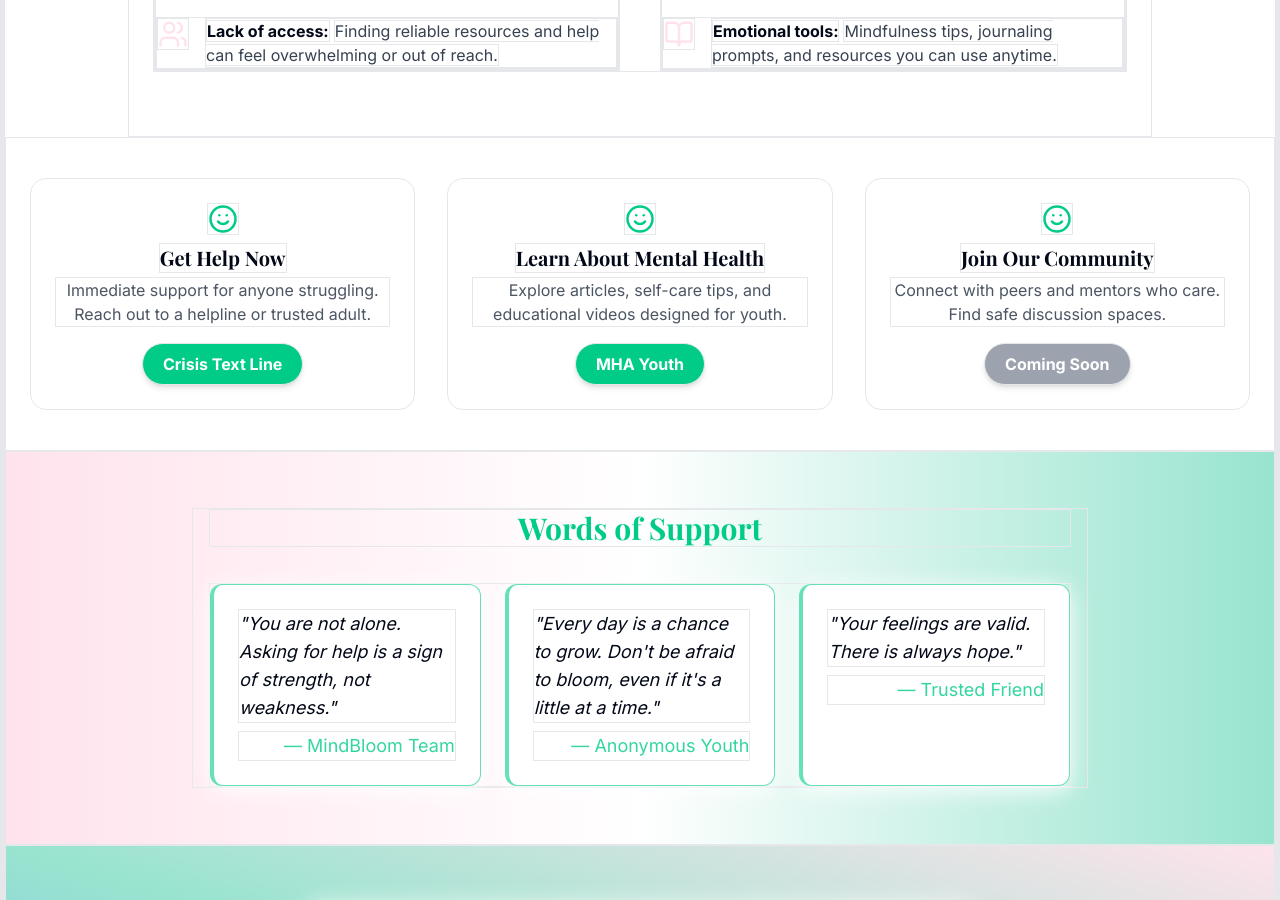
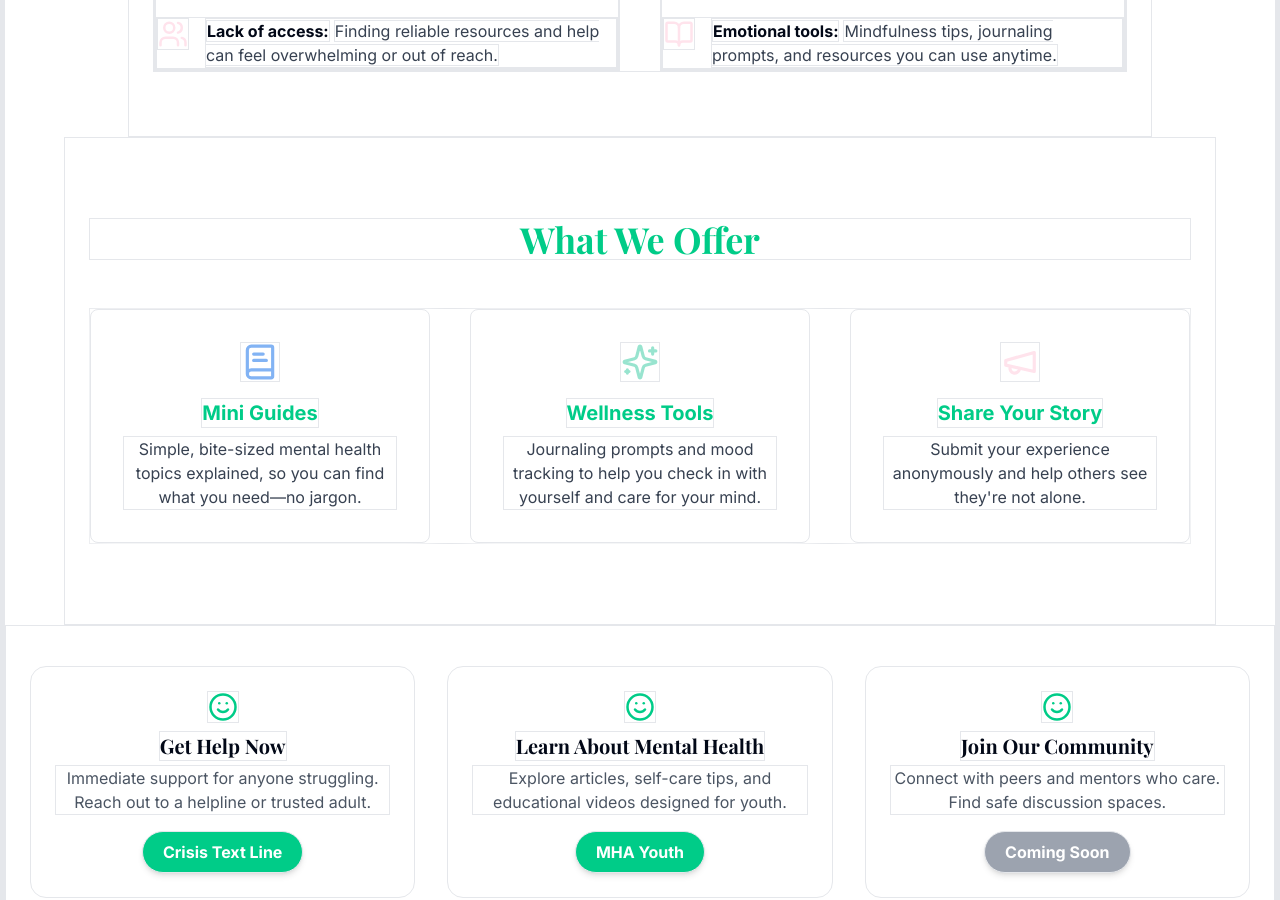
Before and after one commit to Roczantya/bloom-health-website, a React (Vite) app: page / in a window 1280 px wide. Shown: the part 920-1820 px from the top of the page. Built offline with nearby package versions, Linux system fonts and the light colour scheme.

Commit message:
Add features section
Added a 3-column "What We Offer" section with features, titles, and descriptions.

```diff
--- /dev/null
+++ b/src/components/FeaturesSection.tsx
@@ -0,0 +1,48 @@
+
+import { BookText, Sparkles, Megaphone } from "lucide-react";
+
+const FEATURES = [
+  {
+    icon: <BookText className="w-10 h-10 text-gradient2 mb-4" aria-hidden />,
+    title: "Mini Guides",
+    description:
+      "Simple, bite-sized mental health topics explained, so you can find what you need—no jargon.",
+  },
+  {
+    icon: <Sparkles className="w-10 h-10 text-gradient1 mb-4" aria-hidden />,
+    title: "Wellness Tools",
+    description:
+      "Journaling prompts and mood tracking to help you check in with yourself and care for your mind.",
+  },
+  {
+    icon: <Megaphone className="w-10 h-10 text-gradient3 mb-4" aria-hidden />,
+    title: "Share Your Story",
+    description:
+      "Submit your experience anonymously and help others see they're not alone.",
+  },
+];
+
+const FeaturesSection = () => (
+  <section
+    id="features"
+    className="container max-w-6xl px-6 py-14 md:py-20 animate-fade-in-up"
+  >
+    <h2 className="font-playfair text-3xl md:text-4xl font-bold mb-12 text-primary text-center">
+      What We Offer
+    </h2>
+    <div className="grid grid-cols-1 md:grid-cols-3 gap-10">
+      {FEATURES.map(({ icon, title, description }) => (
+        <div
+          key={title}
+          className="rounded-lg bg-white shadow-card p-8 flex flex-col items-center text-center hover:scale-105 transition-transform"
+        >
+          {icon}
+          <h3 className="text-xl font-semibold mb-2 text-primary">{title}</h3>
+          <p className="text-gray-700">{description}</p>
+        </div>
+      ))}
+    </div>
+  </section>
+);
+
+export default FeaturesSection;
--- a/src/pages/Index.tsx
+++ b/src/pages/Index.tsx
@@ -1,4 +1,3 @@
-
 // MindBloom Landing Page
 
 import Hero from "../components/Hero";
@@ -7,6 +6,7 @@ import ResourceCards from "../components/ResourceCards";
 import QuoteSection from "../components/QuoteSection";
 import CallToAction from "../components/CallToAction";
 import Footer from "../components/Footer";
+import FeaturesSection from "../components/FeaturesSection";
 
 const Index = () => {
   return (
@@ -26,6 +26,7 @@ const Index = () => {
       <div className="pt-24 w-full">
         <Hero />
         <About />
+        <FeaturesSection />
         <ResourceCards />
         <QuoteSection />
         <CallToAction />
```
